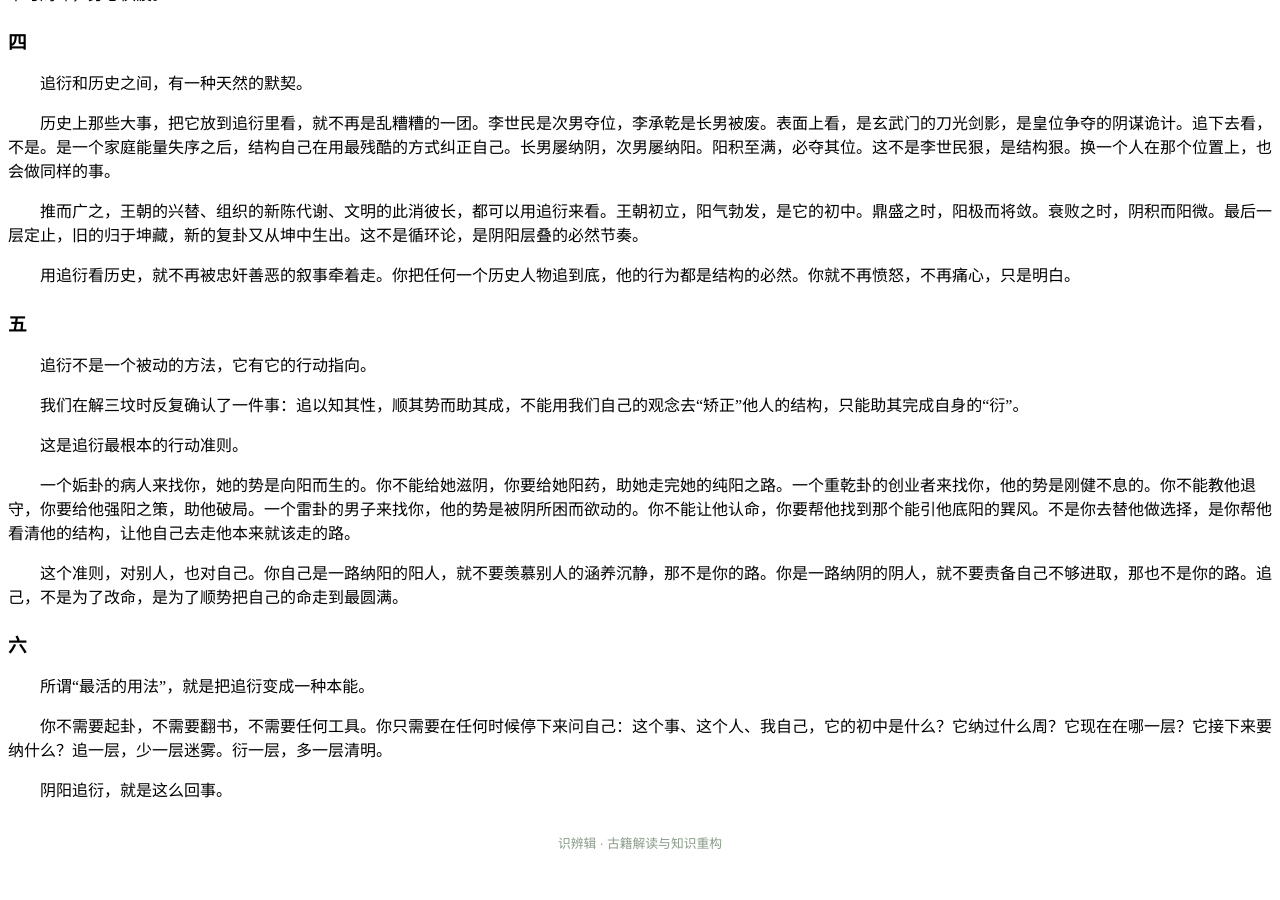
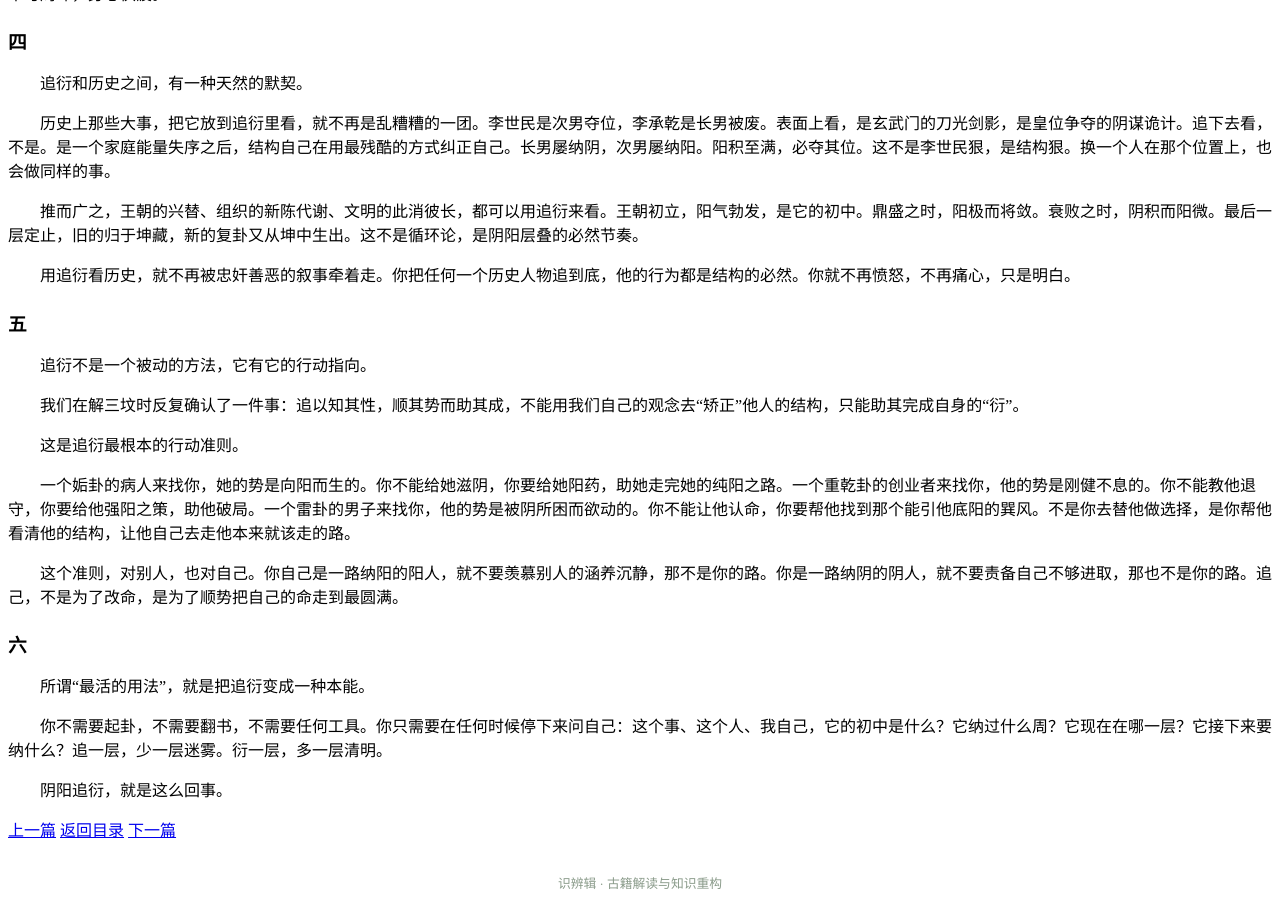
Before and after one commit to chixiao994/chixiao994.github.io, a Jekyll site: the page shibianji/interpretations/先秦/三坟/08-阴阳追衍.html, which Jekyll copies as it is, in a window 1280 px wide and 900 px high, scrolled down 1169 px. Built offline with Jekyll 4.4.1, drawn with Linux system fonts in a browser that asks for light colours; before the commit the page ends 2029 px from its top, so only the background shows below that.

Commit message:
Update 08-阴阳追衍.html

```diff
--- a/shibianji/interpretations/先秦/三坟/08-阴阳追衍.html
+++ b/shibianji/interpretations/先秦/三坟/08-阴阳追衍.html
@@ -69,7 +69,11 @@
     <p>所谓“最活的用法”，就是把追衍变成一种本能。</p>
     <p>你不需要起卦，不需要翻书，不需要任何工具。你只需要在任何时候停下来问自己：这个事、这个人、我自己，它的初中是什么？它纳过什么周？它现在在哪一层？它接下来要纳什么？追一层，少一层迷雾。衍一层，多一层清明。</p>
     <p>阴阳追衍，就是这么回事。</p>
-
+<div class="series-nav">
+    <a href="07-形坟·乾坤易.html" class="prev">上一篇</a>
+    <a href="index.html" class="index">返回目录</a>
+    <a href="javascript:void(0)" class="next disabled">下一篇</a>
+</div>
     <div class="footer-note">识辨辑 · 古籍解读与知识重构</div>
 </div>
 </body>
```
